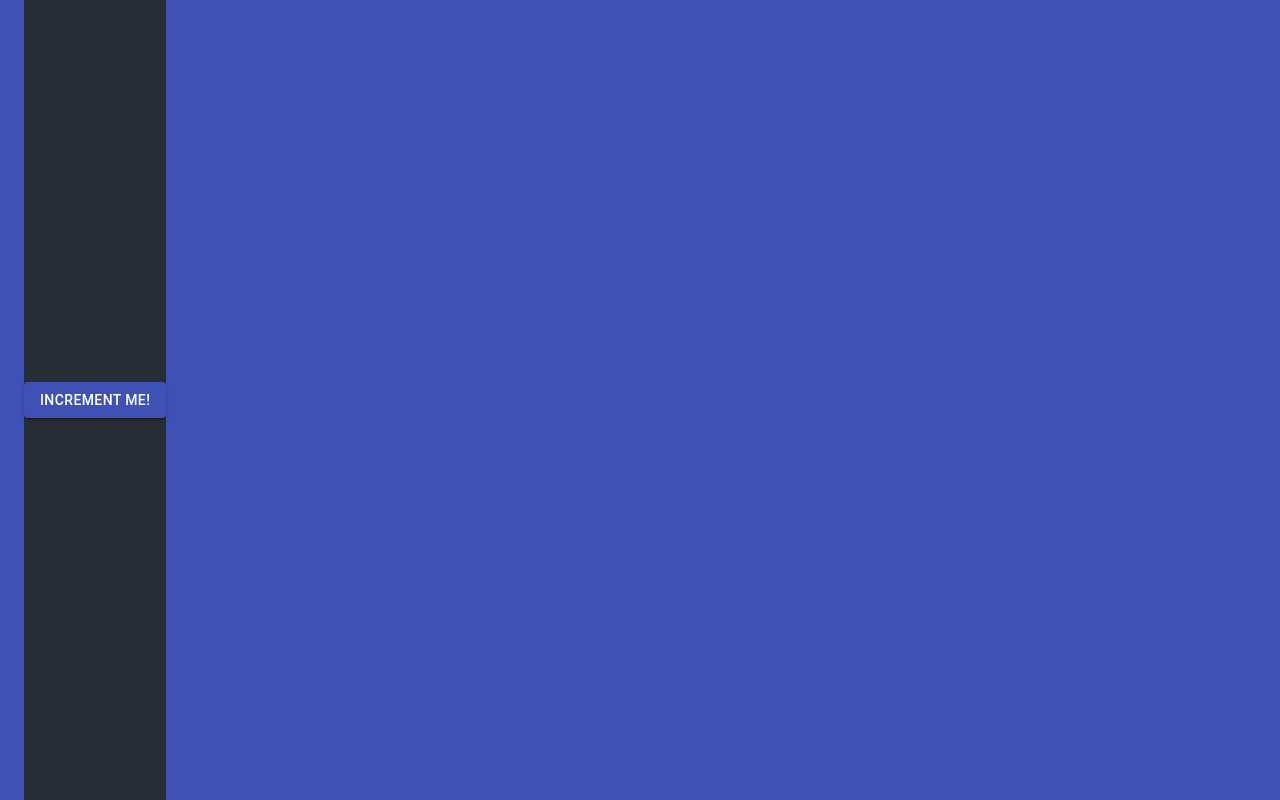
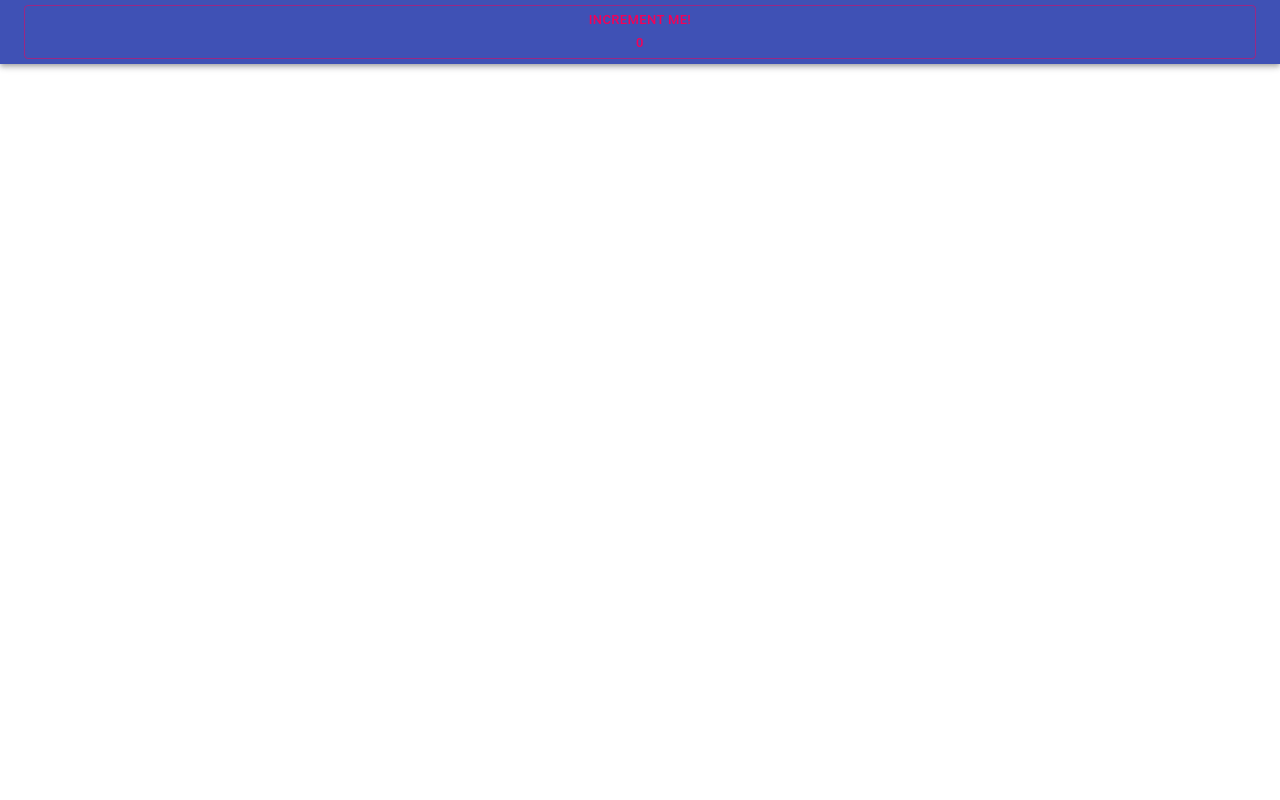
Before and after one commit to zromick/my-app, a React (Create React App) app: page / in a window 1280 px wide. Built offline with nearby package versions, Linux system fonts and the light colour scheme.

Commit message:
added functionality and changed design

```diff
--- a/src/App.js
+++ b/src/App.js
@@ -4,27 +4,33 @@ import './App.css';
 import Button from '@material-ui/core/Button'
 import { Toolbar, AppBar } from '@material-ui/core';
 
-function App() {
-  var value = 0;
+class App extends React.Component{
 
-  function incrementVariable() {
-    value += 1;
-    console.log(value);
-  }
+  constructor(props){
+  super(props)
+  this.state = {count: 0}
+}
 
+incrementVariable = () => {
+  this.setState({
+    count: this.state.count + 1
+  })
+}
+
+  render(){
   return (
     <AppBar position = "static">
       <Toolbar>
-      <div className="App">
-      <header className="App-header">
-        <Button variant="contained" color = "primary" onClick={incrementVariable}>
+        <Button variant="contained" color = "secondary" variant="outlined" size="small" onClick={this.incrementVariable}
+        fullWidth={true} disabled={this.state.count == 10}>
           Increment Me!
+          <br></br>
+          {this.state.count}
         </Button>
-      </header>
-    </div>
       </Toolbar>
     </AppBar>
   );
 }
+}
 
 export default App;
```
